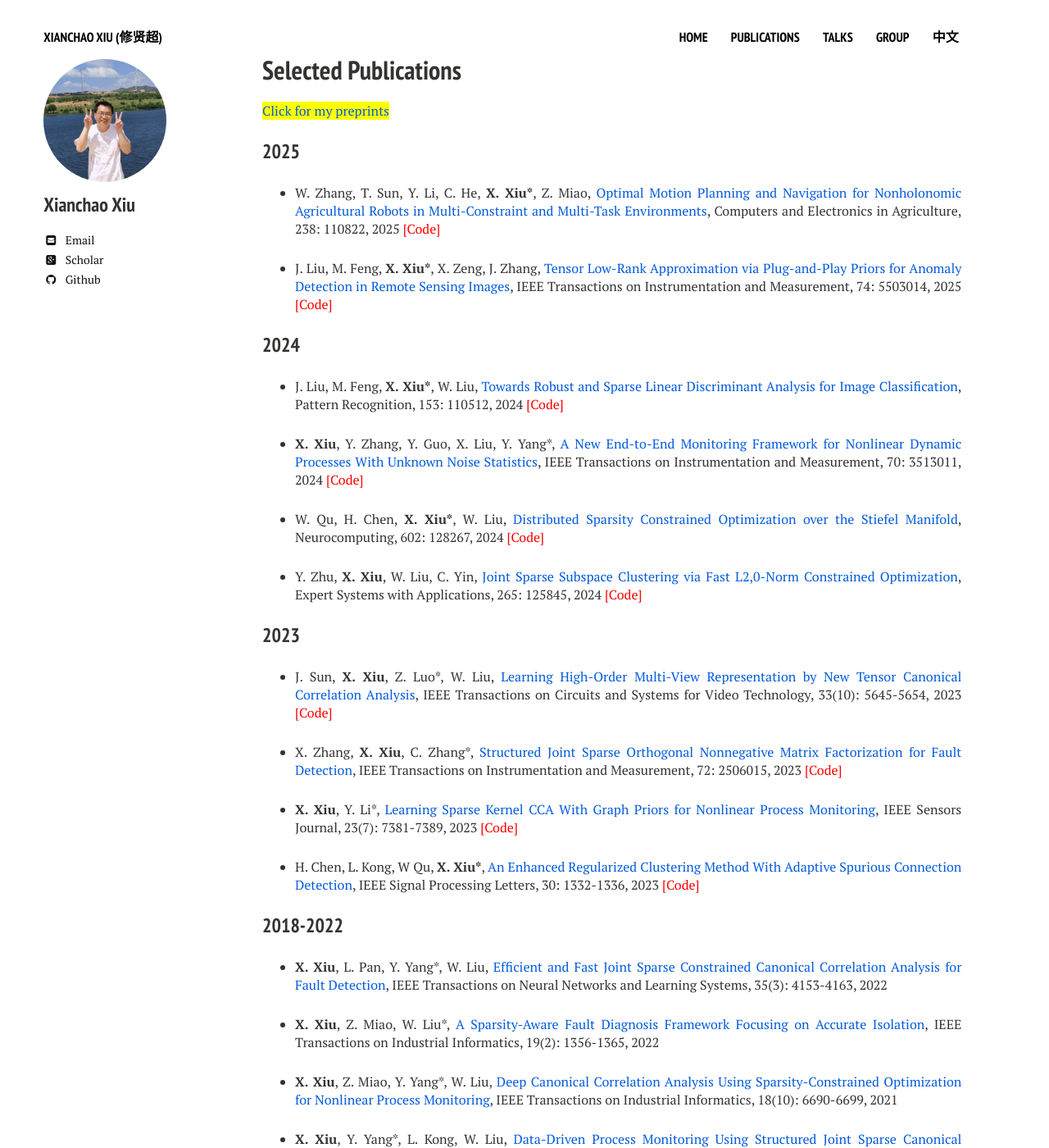
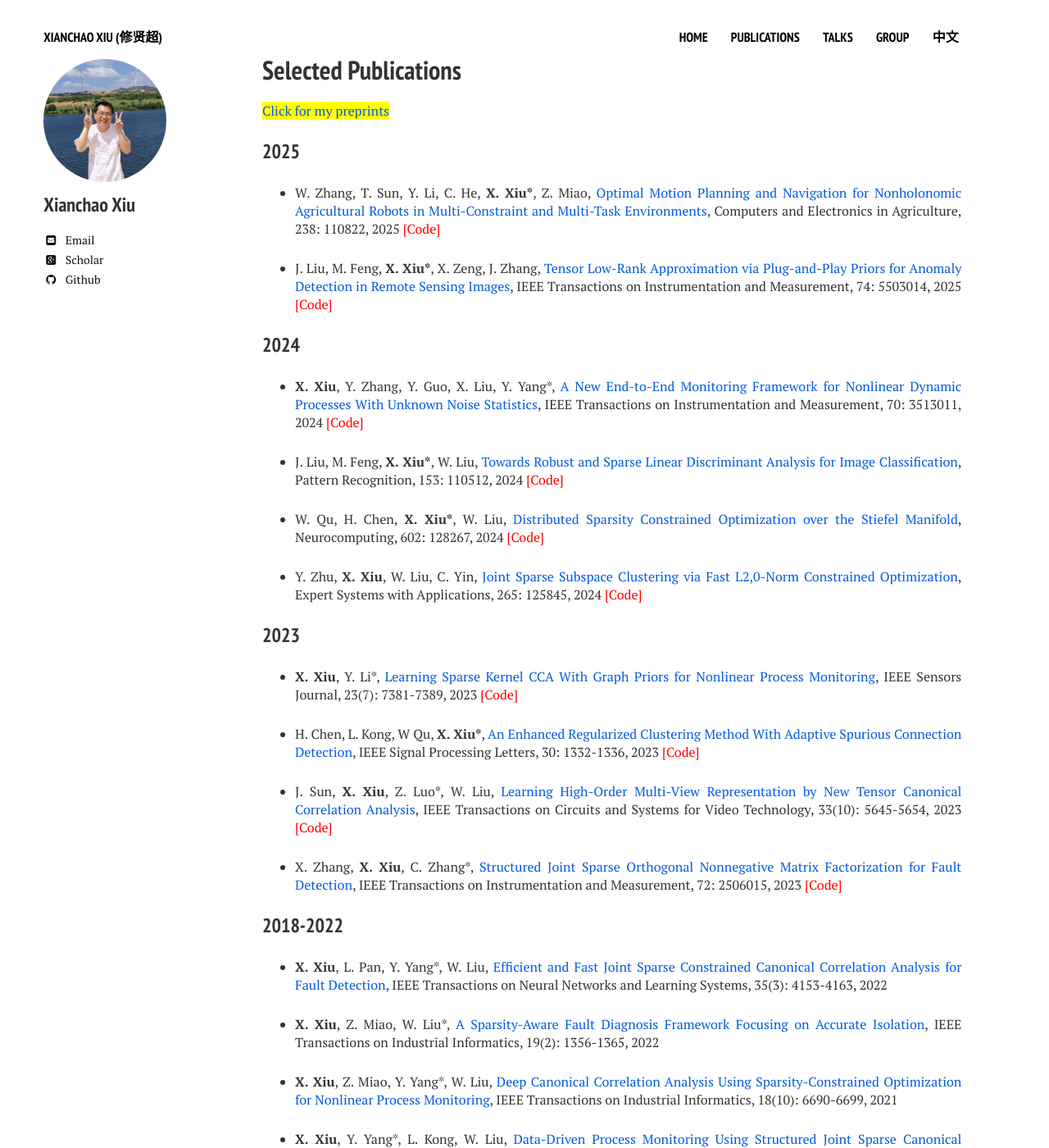
Before and after one commit to xianchaoxiu/xianchaoxiu.github.io, a Jekyll site: the page built from publications/index.md, in a window 1280 px wide and 1400 px high. Shown: the whole window at 82% size. Built offline with Jekyll 4.4.1, drawn with Linux system fonts in a browser that asks for light colours; nearby versions of some CDN libraries.

Commit message:
Update index.md

```diff
--- a/publications/index.md
+++ b/publications/index.md
@@ -22,9 +22,9 @@ share: false
 
 ### 2024
 
+* <b>X. Xiu</b>, Y. Zhang, Y. Guo, X. Liu, Y. Yang*, <a href="https://ieeexplore.ieee.org/abstract/document/10464356" class="textlink" target="_blank">A New End-to-End Monitoring Framework for Nonlinear Dynamic Processes With Unknown Noise Statistics</a>, IEEE Transactions on Instrumentation and Measurement, 70: 3513011, 2024 <a href="https://github.com/xianchaoxiu/DRNN" class="textlink" target="_blank" style="color: red;">[Code]</a>
+
 * J. Liu, M. Feng, <b>X. Xiu*</b>, W. Liu, <a href="https://doi.org/10.1016/j.patcog.2024.110512" class="textlink" target="_blank">Towards Robust and Sparse Linear Discriminant Analysis for Image Classification</a>, Pattern Recognition, 153: 110512, 2024 <a href="https://github.com/EMXlight/RSLDAplus" class="textlink" target="_blank" style="color: red;">[Code]</a>
-
-* <b>X. Xiu</b>, Y. Zhang, Y. Guo, X. Liu, Y. Yang*, <a href="https://ieeexplore.ieee.org/abstract/document/10464356" class="textlink" target="_blank">A New End-to-End Monitoring Framework for Nonlinear Dynamic Processes With Unknown Noise Statistics</a>, IEEE Transactions on Instrumentation and Measurement, 70: 3513011, 2024 <a href="https://github.com/xianchaoxiu/DRNN" class="textlink" target="_blank" style="color: red;">[Code]</a>
 
 * W. Qu, H. Chen, <b>X. Xiu*</b>, W. Liu, <a href="https://doi.org/10.1016/j.neucom.2024.128267" class="textlink" target="_blank">Distributed Sparsity Constrained Optimization over the Stiefel Manifold</a>, Neurocomputing, 602: 128267, 2024 <a href="https://github.com/wtqu/DREAM" class="textlink" target="_blank" style="color: red;">[Code]</a>
 
@@ -33,13 +33,13 @@ share: false
 
 ### 2023
 
+* <b>X. Xiu</b>, Y. Li*, <a href="https://ieeexplore.ieee.org/abstract/document/10050438" class="textlink" target="_blank">Learning Sparse Kernel CCA With Graph Priors for Nonlinear Process Monitoring</a>, IEEE Sensors Journal, 23(7): 7381-7389, 2023 <a href="https://github.com/xianchaoxiu/ERC" class="textlink" target="_blank" style="color: red;">[Code]</a>
+
+* H. Chen, L. Kong, W Qu, <b>X. Xiu*</b>, <a href="https://ieeexplore.ieee.org/abstract/document/10252040" class="textlink" target="_blank">An Enhanced Regularized Clustering Method With Adaptive Spurious Connection Detection</a>, IEEE Signal Processing Letters, 30: 1332-1336, 2023 <a href="https://github.com/xianchaoxiu/ERC" class="textlink" target="_blank" style="color: red;">[Code]</a>
+
 * J. Sun, <b>X. Xiu</b>, Z. Luo*, W. Liu, <a href="https://ieeexplore.ieee.org/abstract/document/10091146" class="textlink" target="_blank">Learning High-Order Multi-View Representation by New Tensor Canonical Correlation Analysis</a>, IEEE Transactions on Circuits and Systems for Video Technology, 33(10): 5645-5654, 2023  <a href="https://github.com/xianchaoxiu/TCCA" class="textlink" target="_blank" style="color: red;">[Code]</a>
 
 * X. Zhang, <b>X. Xiu</b>, C. Zhang*, <a href="https://ieeexplore.ieee.org/abstract/document/10036023" class="textlink" target="_blank">Structured Joint Sparse Orthogonal Nonnegative Matrix Factorization for Fault Detection</a>, IEEE Transactions on Instrumentation and Measurement, 72: 2506015, 2023  <a href="https://github.com/xianchaoxiu/SJSONMF" class="textlink" target="_blank" style="color: red;">[Code]</a>
-
-* <b>X. Xiu</b>, Y. Li*, <a href="https://ieeexplore.ieee.org/abstract/document/10050438" class="textlink" target="_blank">Learning Sparse Kernel CCA With Graph Priors for Nonlinear Process Monitoring</a>, IEEE Sensors Journal, 23(7): 7381-7389, 2023 <a href="https://github.com/xianchaoxiu/ERC" class="textlink" target="_blank" style="color: red;">[Code]</a>
-
-* H. Chen, L. Kong, W Qu, <b>X. Xiu*</b>, <a href="https://ieeexplore.ieee.org/abstract/document/10252040" class="textlink" target="_blank">An Enhanced Regularized Clustering Method With Adaptive Spurious Connection Detection</a>, IEEE Signal Processing Letters, 30: 1332-1336, 2023 <a href="https://github.com/xianchaoxiu/ERC" class="textlink" target="_blank" style="color: red;">[Code]</a>
 
 
 
```
